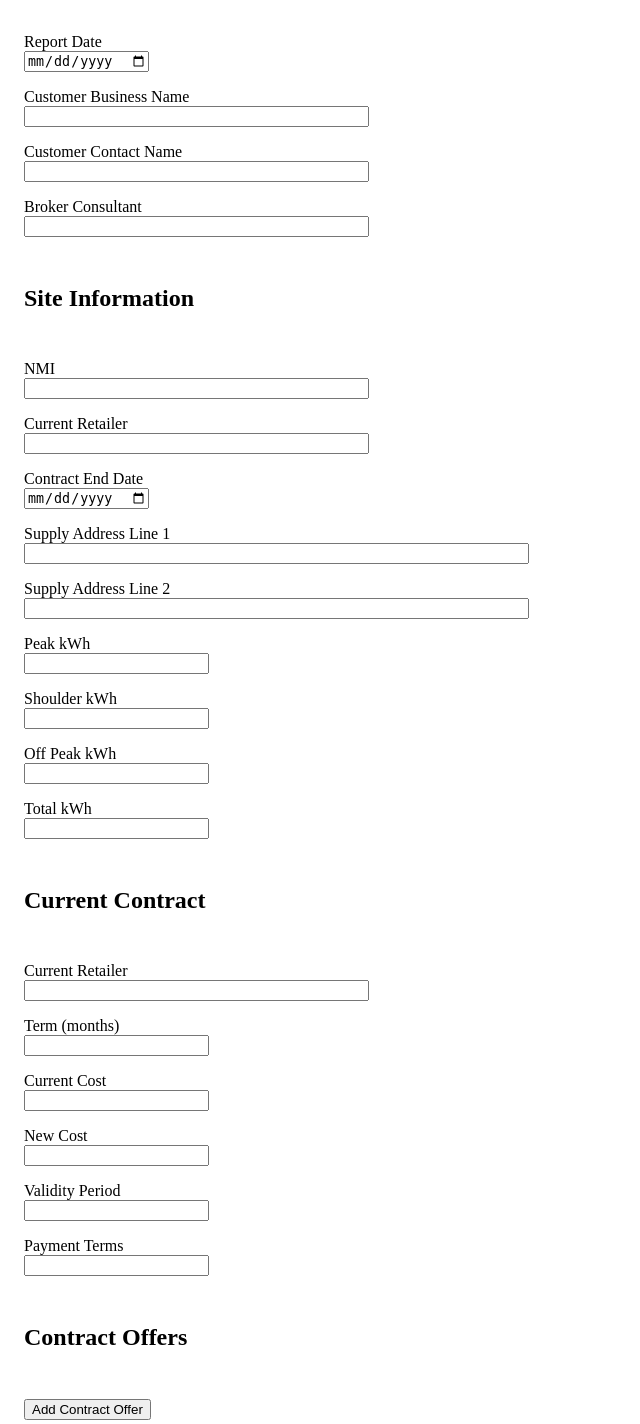
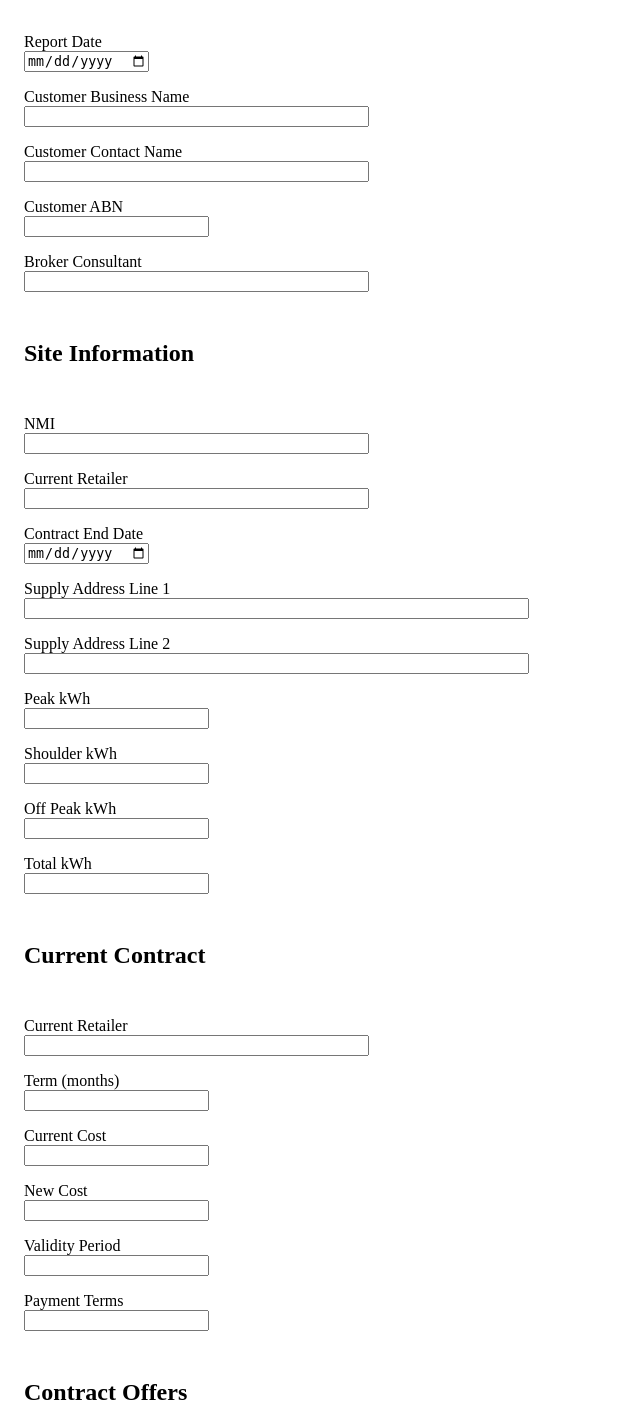
Before and after one commit to Chef6441/Centralis, a PHP site: page /create_report.php in a window 1520 px wide. Shown: the part 220-1644 px from the top of the page, without its empty margins (0-640 px from the left). Run offline with PHP 8.4, Linux system fonts and the light colour scheme.

Commit message:
Add customer ABN support to reports

```diff
--- a/database/schema.sql
+++ b/database/schema.sql
@@ -105,6 +105,7 @@ CREATE TABLE reports (
     report_date TEXT,
     customer_business_name TEXT NOT NULL,
     customer_contact_name TEXT,
+    customer_abn TEXT,
     broker_consultant TEXT,
     site_nmi TEXT,
     site_current_retailer TEXT,
--- a/database/seed.sql
+++ b/database/seed.sql
@@ -145,6 +145,7 @@ INSERT INTO reports (
     report_date,
     customer_business_name,
     customer_contact_name,
+    customer_abn,
     broker_consultant,
     site_nmi,
     site_current_retailer,
@@ -166,6 +167,7 @@ INSERT INTO reports (
     '2025-09-25',
     'Discover 202 Pty Ltd',
     'Nelsy Zreik',
+    '50 123 456 789',
     'Alex Dechnicz',
     '41039619655',
     'Momentum Energy',
--- a/includes/db.php
+++ b/includes/db.php
@@ -39,6 +39,7 @@ function initializeDatabase(PDO $pdo): void
     $hasReportsTable = $statement !== false && $statement->fetchColumn() !== false;
 
     if ($hasReportsTable) {
+        ensureReportsTableHasCustomerAbn($pdo);
         return;
     }
 
@@ -53,4 +54,22 @@ function initializeDatabase(PDO $pdo): void
     }
 
     $pdo->exec($schemaSql);
+    ensureReportsTableHasCustomerAbn($pdo);
 }
+
+/**
+ * Adds the customer_abn column to the reports table when missing.
+ */
+function ensureReportsTableHasCustomerAbn(PDO $pdo): void
+{
+    $statement = $pdo->query('PRAGMA table_info(reports)');
+    $columns = $statement !== false ? $statement->fetchAll(PDO::FETCH_ASSOC) : [];
+
+    foreach ($columns as $column) {
+        if (($column['name'] ?? '') === 'customer_abn') {
+            return;
+        }
+    }
+
+    $pdo->exec('ALTER TABLE reports ADD COLUMN customer_abn TEXT');
+}
--- a/public/create_report.php
+++ b/public/create_report.php
@@ -8,6 +8,7 @@ $formData = [
     'report_date' => '',
     'customer_business_name' => '',
     'customer_contact_name' => '',
+    'customer_abn' => '',
     'broker_consultant' => '',
     'site_nmi' => '',
     'site_current_retailer' => '',
@@ -68,6 +69,7 @@ if ($_SERVER['REQUEST_METHOD'] === 'POST') {
                 report_date,
                 customer_business_name,
                 customer_contact_name,
+                customer_abn,
                 broker_consultant,
                 site_nmi,
                 site_current_retailer,
@@ -89,6 +91,7 @@ if ($_SERVER['REQUEST_METHOD'] === 'POST') {
                 :report_date,
                 :customer_business_name,
                 :customer_contact_name,
+                :customer_abn,
                 :broker_consultant,
                 :site_nmi,
                 :site_current_retailer,
@@ -113,6 +116,7 @@ if ($_SERVER['REQUEST_METHOD'] === 'POST') {
             ':report_date' => $formData['report_date'] ?: null,
             ':customer_business_name' => $formData['customer_business_name'],
             ':customer_contact_name' => $formData['customer_contact_name'] ?: null,
+            ':customer_abn' => $formData['customer_abn'] ?: null,
             ':broker_consultant' => $formData['broker_consultant'] ?: null,
             ':site_nmi' => $formData['site_nmi'] ?: null,
             ':site_current_retailer' => $formData['site_current_retailer'] ?: null,
@@ -266,6 +270,10 @@ if ($_SERVER['REQUEST_METHOD'] === 'POST') {
                 <p>
                     <label for="customer_contact_name">Customer Contact Name</label><br>
                     <input id="customer_contact_name" type="text" name="customer_contact_name" size="40" value="<?= htmlspecialchars($formData['customer_contact_name']) ?>">
+                </p>
+                <p>
+                    <label for="customer_abn">Customer ABN</label><br>
+                    <input id="customer_abn" type="text" name="customer_abn" size="20" value="<?= htmlspecialchars($formData['customer_abn']) ?>">
                 </p>
                 <p>
                     <label for="broker_consultant">Broker Consultant</label><br>
--- a/public/report.php
+++ b/public/report.php
@@ -92,6 +92,10 @@ $termHeadings = [
             <tr>
                 <th align="left">Contact Name</th>
                 <td><?= htmlspecialchars($report['customer_contact_name'] ?? 'N/A') ?></td>
+            </tr>
+            <tr>
+                <th align="left">ABN</th>
+                <td><?php $customerAbn = trim((string)($report['customer_abn'] ?? '')); echo $customerAbn !== '' ? htmlspecialchars($customerAbn) : 'N/A'; ?></td>
             </tr>
             <tr>
                 <th align="left">Energy Consultant</th>
```
Also changed, not shown: public/edit_report.php (+7 -0 lines).
